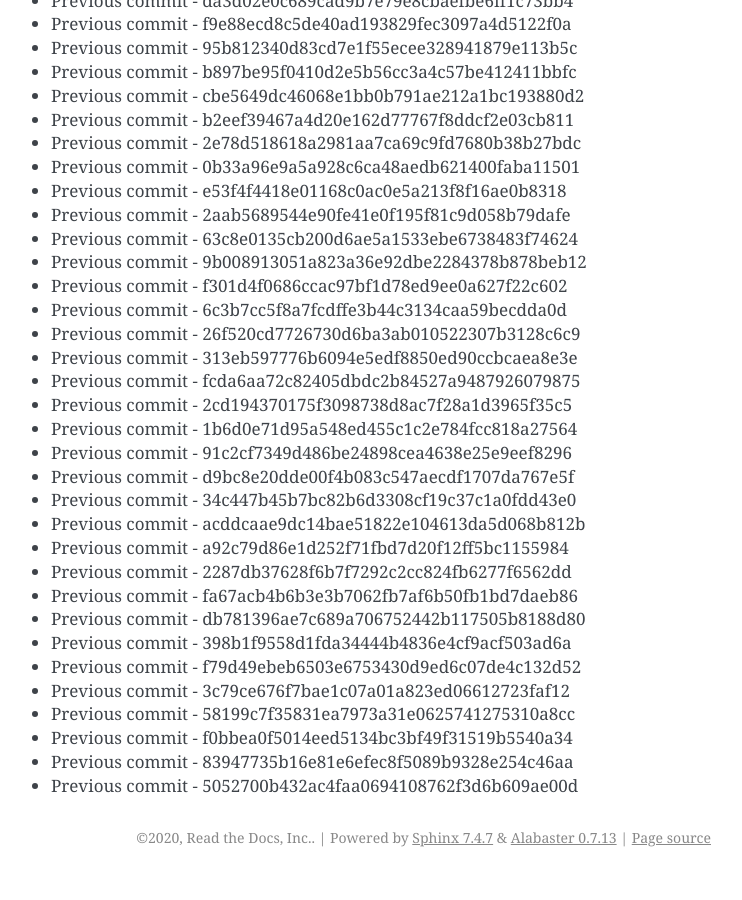
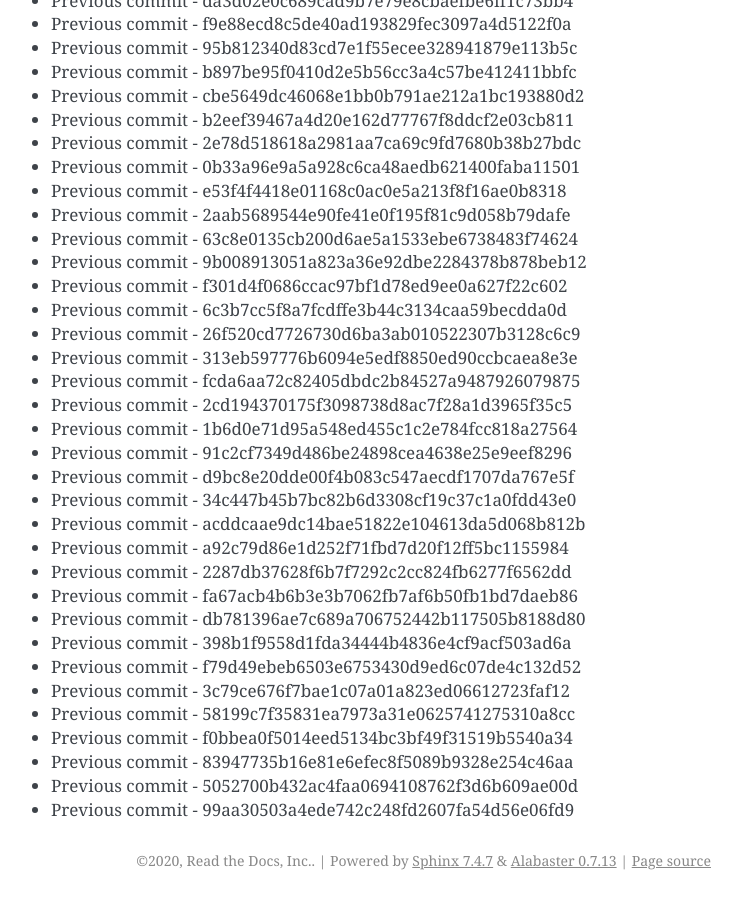
Before and after one commit to readthedocs/rtd-git-stresstest, a Sphinx documentation site: the page built from docs/updates.rst, in a window 1280 px wide and 900 px high, scrolled down 77971 px. Shown: the whole window, without its empty margins (399-1141 px from the left). Built offline with Sphinx 7.4.7, drawn with Linux system fonts in a browser that asks for light colours; before the commit the page ends 78848 px from its top, so only the background shows below that.

Commit message:
Generating commit from previous: 99aa30503a4ede742c248fd2607fa54d56e06fd9

```diff
--- a/docs/updates.rst
+++ b/docs/updates.rst
@@ -3308,3 +3308,4 @@ It can be tested for any performance characteristics.
 * Previous commit - f0bbea0f5014eed5134bc3bf49f31519b5540a34
 * Previous commit - 83947735b16e81e6efec8f5089b9328e254c46aa
 * Previous commit - 5052700b432ac4faa0694108762f3d6b609ae00d
+* Previous commit - 99aa30503a4ede742c248fd2607fa54d56e06fd9
```
